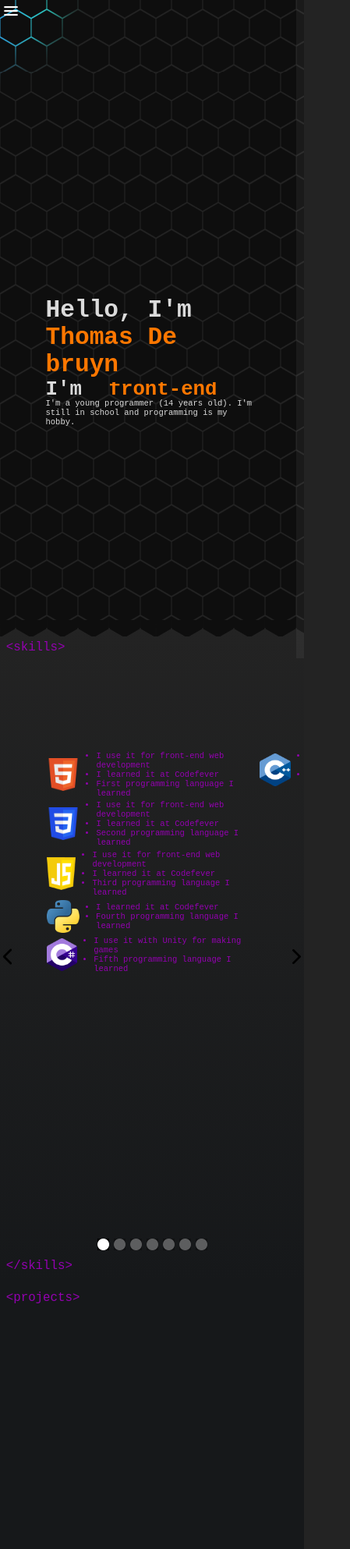
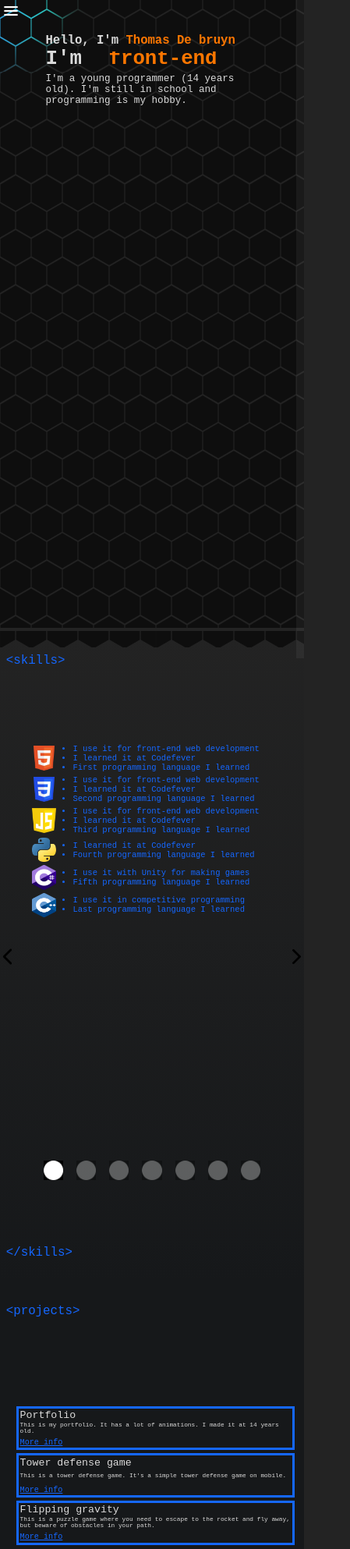
Before and after one commit to ThommyDeB/ThomasDebruyn, a plain HTML site: page Portfolio.html in a window 390 px wide. Shown: the top 1986 px of the page at 78% size, 449 px wide, since content can reach past the window. Drawn offline with Linux system fonts and the light colour scheme.

Commit message:
Update Portfolio.css

```diff
--- a/Portfolio.css
+++ b/Portfolio.css
@@ -6,14 +6,17 @@
     --sect-home-imp: #ff7700;
 
     --sect-skill: #16181a;
-    --sect-skill-text: #9400b1;
+    --sect-skill-text: #1567ff;
     --sect-skill-imp: #ff7700;
 
-    --sect-projects-text: #9400b1;
+    --sect-projects-text: #1567ff;
     --sect-projects-imp: #ff7700;
 
-    --sect-timeline-text: #9400b1;
+    --sect-timeline-text: #1567ff;
     --sect-timeline-imp: #ff7700;
+    /* Prev text: #9400b1 */
+
+    --big-text-window-scale: 1;
 }
 *{
     font-family: inconsolata,monospace;
@@ -25,6 +28,10 @@ html{
 }
 body{
     background-color: #232323;
+    overflow-x: hidden;
+}
+a{
+    color: var(--sect-timeline-text);
 }
 
 
@@ -74,6 +81,14 @@ body{
 @media screen and (max-width: 401px){
     html{
         font-size: 10.5px;
+    }
+}
+
+/* BIG TEXT SCALE */
+
+@media screen and (max-width: 1900px){
+    :root{
+
     }
 }
 
@@ -163,7 +178,7 @@ body{
 }
 .menu-circle{
     position: absolute;
-    z-index: 80000;
+    z-index: 19999;
     border-radius: 50%;
     background-color: #5c7c05;
     width: 0;
@@ -235,10 +250,13 @@ body{
 .projects-button{
     color: var(--sect-projects-text);
 }
+.timeline-button{
+    color: var(--sect-timeline-text);
+}
 
 section{
     width: 100%;
-    height: 100vh;
+    height: 50vw;
 }
 .section-begin{
     margin-bottom: 5vw;
@@ -265,6 +283,15 @@ section{
 }
 .section-end::after{
     content: ">";
+}
+
+@media screen and (max-width: 800px){
+    .section-begin{
+        top: 4vh;
+    }
+    .section-end{
+        bottom: 4vh;
+    }
 }
 
 /* nav */
@@ -298,21 +325,27 @@ nav{
     display: flex;
     flex-direction: column;
     position: absolute;
-    top: 45%;
-}é
+    top: 20vw;
+}
 .home-info-me{
-    width: 50%;
-    font-size: 1.2rem;
-    margin-top: 2vh;
+    width: 100%;
+    font-size: calc(1.2rem * var(--big-text-window-scale));;
+    position: relative;
+    padding-top: 2vw;
 }
 .imp-home{
     color: var(--sect-home-imp);
 }
 
+@media screen and (max-width: 600px){
+    .home{
+        height: 100vh;
+    }
+}
 
 #hello{
-    width: 100%;
-    font-size: 2.5rem;
+    width: 100vw;
+    font-size: calc(2.5rem*var(--big-text-window-scale));
 }
 #specialities-box{
     position: relative;
@@ -325,29 +358,33 @@ nav{
     overflow: hidden;
 }
 .move-up-text{
-    height: 2rem;
+    height: calc(2rem * var(--big-text-window-scale));
     display: flex;
 }
 .specialities{
     position: relative;
 }
 .specialities-up{
-    width: 8rem;
+    width: calc(8rem * var(--big-text-window-scale));
     margin: 0 auto;
-    font-size: 2rem;
-    height: 2rem;
+    font-size: calc(2rem * var(--big-text-window-scale));
+    height: calc(2rem * var(--big-text-window-scale));
     overflow: hidden;
 }
 .speciality{
-    font-size: 2rem;
+    font-size: calc(2rem * var(--big-text-window-scale));
     margin-right: 0;
-    left: 0.5rem;
+    left: calc(0.5rem * var(--big-text-window-scale));
     z-index: 100;
     position: absolute;
 }
 @media screen and (max-width: 950px){
+    #intro{
+        top: 18vw;
+    }
+
     #hello{
-        font-size: 4.4vw;
+        font-size: 4vw;
     }
     #specialities-box{
         height: 3.3vw;
@@ -366,9 +403,13 @@ nav{
     }
 }
 @media screen and (max-width: 700px){
+    #intro{
+        top: 16vw;
+    }
+
     #hello{
-        font-size: 6vw;
-        width: 70%;
+        /*font-size: 4vw;*/
+        width: 100vw;
     }
     #specialities-box{
         height: 4vw;
@@ -387,8 +428,12 @@ nav{
     }
 }
 @media screen and (max-width: 400px){
+    #intro{
+        top: 11vw;
+    }
+
     #hello{
-        font-size: 8vw;
+        /*font-size: 3vw;*/
     }
     #specialities-box{
         height: 6.6vw;
@@ -449,7 +494,7 @@ nav{
     left: 0;
     justify-content: center;
     align-items: center;
-    min-height: 100vh;
+    min-height: 50vw;
     width: 100%;
     position: absolute;
     z-index: -100;
@@ -457,7 +502,7 @@ nav{
 
 #hex-grid{
     width: 100%;
-    height: 100vh;
+    height: 50vw;
     background: #232323;
     z-index: -100;
 }
@@ -466,9 +511,12 @@ nav{
     position: absolute;
     top: 0;
     left: 0;
-    background: url("Images/grid.svg") repeat;
+    margin: 0;
+    padding: 0;
+    background: url("Images/grid.svg");
+    background-repeat: repeat;
     width: 100%;
-    height: 100vh;
+    height: 50vw;
     z-index: -10;
     background-size: 200px;
 }
@@ -494,13 +542,36 @@ nav{
 }
 
 .hexagon-bottom{
-    width: 100%;
+    width: calc(120%);
     height: 21px;
-    margin-top: -69px;
-    background: url(Images/grid-half.png);
+    /*top: calc(53vw - 50px);*/
+    left: 0;
+    background: url("Images/grid-half.png");
     background-size: 200px;
     z-index: 10000;
     position: absolute;
+}
+
+.hexagon-bottom-parent{
+    top: calc(53.7vw - 57px);
+    /*left: calc(12.5vw - 140px);*/
+    left:0;
+    position: absolute;
+    width: 100%;
+    height: 21px;
+    overflow-x: hidden;
+}
+
+@media screen and (max-width: 600px){
+    #hex-grid{
+        height: 100vh;
+    }
+    .grid{
+        height: 100vh;
+    }
+    .hexagon-bottom-parent{
+        top: calc(100vh - 35px);
+    }
 }
 
 /* Skill section */
@@ -514,6 +585,7 @@ nav{
     color: var(--sect-skill-text);
     position: relative;
     overflow: hidden;
+    height: 100vh;
 }
 
 .growcircle{
@@ -582,7 +654,8 @@ nav{
     height: 90vh;
     width: 90vw;
     position: absolute;
-    top: 15%;
+    top: 25%;
+    left: 5vw;
     opacity: 1;
 }
 .skill-div-rotate{
@@ -597,7 +670,8 @@ nav{
     flex-direction: column;
     flex-wrap: wrap;
     position: relative;
-    left: 10vw;
+    left: auto;
+    right: -5vw;
 }
 .language{
     display: flex;
@@ -605,6 +679,7 @@ nav{
     align-items: center;
     margin: 0.5vw;
     z-index: 50;
+    width: 30rem;
 }
 .language-img{
     width: 4rem;
@@ -612,20 +687,25 @@ nav{
     position: relative;
 }
 .dots{
-    bottom: 5vh;
+    bottom: 15vh;
     position: absolute;
     display: flex;
 }
 .dot{
-    height: 15px;
-    width: 15px;
-    margin: 3px;
+    height: 3vh;
+    width: 3vh;
+    margin: 1vh;
     z-index: 70;
     opacity: 0.3;
 }
 .dot-active{
     opacity: 1;
 }
+
+@media screen and (max-width: 750px){
+
+}
+
 .language-list{
     width: auto;
     height: auto;
@@ -682,6 +762,54 @@ nav{
     }
 }
 
+@media screen and (max-width: 750px){
+    .languages{
+        height: 80vh;
+        top: -10vh;
+        right: -20vw;
+    }
+}
+@media screen and (max-width: 600px){
+    .languages{
+        height: 80vh;
+        top: -10vh;
+        right: -10vw;
+    }
+}
+@media screen and (max-width: 400px){
+    .languages{
+        height: 80vh;
+        top: -10vh;
+        right: 0vw;
+    }
+}
+
+@media screen and (max-width: 600px){
+    .skill-div{
+        height: 120vh;
+    }
+    .language-img{
+        width: 3rem;
+        height: 3rem;
+    }
+    .language-list-item{
+        font-size: 1rem;
+    }
+}
+
+@media screen and (max-width: 300px){
+    .skill-div{
+        height: 120vh;
+    }
+    .language-img{
+        width: 2.5rem;
+        height: 2.5rem;
+    }
+    .language-list-item{
+        font-size: .75rem;
+    }
+}
+
 /* projects section */
 
 .projects{
@@ -700,6 +828,13 @@ nav{
     flex-direction: column;
     justify-content: center;
 }
+
+@media screen and (max-width: 600px){
+    .projects{
+        height: 60vh;
+    }
+}
+
 .project{
     width: 100%;
     height: 10vw;
@@ -756,6 +891,21 @@ nav{
     bottom: 0.3vw;
 }
 
+@media screen and (max-width: 600px){
+    .project{
+        height: 13vw;
+    }
+    .project-name{
+        font-size: 3.4vw;
+    }
+    .info{
+        font-size: 2vw;
+    }
+    .more-info{
+        font-size: 2.6vw;
+    }
+}
+
 /* Timeline section */
 
 .timeline-sect{
@@ -774,6 +924,13 @@ nav{
     display: flex;
     justify-content: center;
 }
+
+@media screen and (max-width: 600px){
+    .timeline-sect{
+        height: 90vh;
+    }
+}
+
 /*.year-select{
     color: #fff;
     text-decoration: none;
@@ -814,11 +971,22 @@ nav{
     margin-left: -5vw;
     color: var(--sect-timeline-text);
     transition: all 0.3s ease-out;
+    z-index: 100000;
 }
 .selected{
     color: #ffb700;
     transform: scale(1.5);
 }
+
+@media screen and (max-width: 600px){
+    .dates{
+
+    }
+    .year-select{
+        font-size: 6vw;
+    }
+}
+
 .happenings-div{
     height: 80%;
     width: 100%;
@@ -845,6 +1013,22 @@ nav{
 .timeline-more-info{
     font-size: 2vw;
     position: relative;
+}
+
+@media screen and (max-width: 600px){
+    .year-info{
+        top: 20vh;
+    }
+
+    .year-happening{
+        font-size: 6vw;
+    }
+    .year-happening-info{
+        font-size: 3.4vw
+    }
+    .timeline-more-info{
+        font-size: 4vw;
+    }
 }
 
 /* fading text */
@@ -878,3 +1062,37 @@ nav{
         opacity: 1;
     }
 }
+
+/* SPECIFIC RESIZING */
+
+@media screen and (max-width: 1900px){
+
+}
+
+@media screen and (max-width: 1733px){
+
+}
+
+@media screen and (max-width: 1500px){
+
+}
+
+@media screen and (max-width: 1400px){
+
+}
+
+@media screen and (max-width: 1300px){
+
+}
+
+@media screen and (max-width: 1072px){
+
+}
+
+@media screen and (max-width: 950px){
+
+}
+
+@media screen and (max-width: 401px){
+
+}
```
